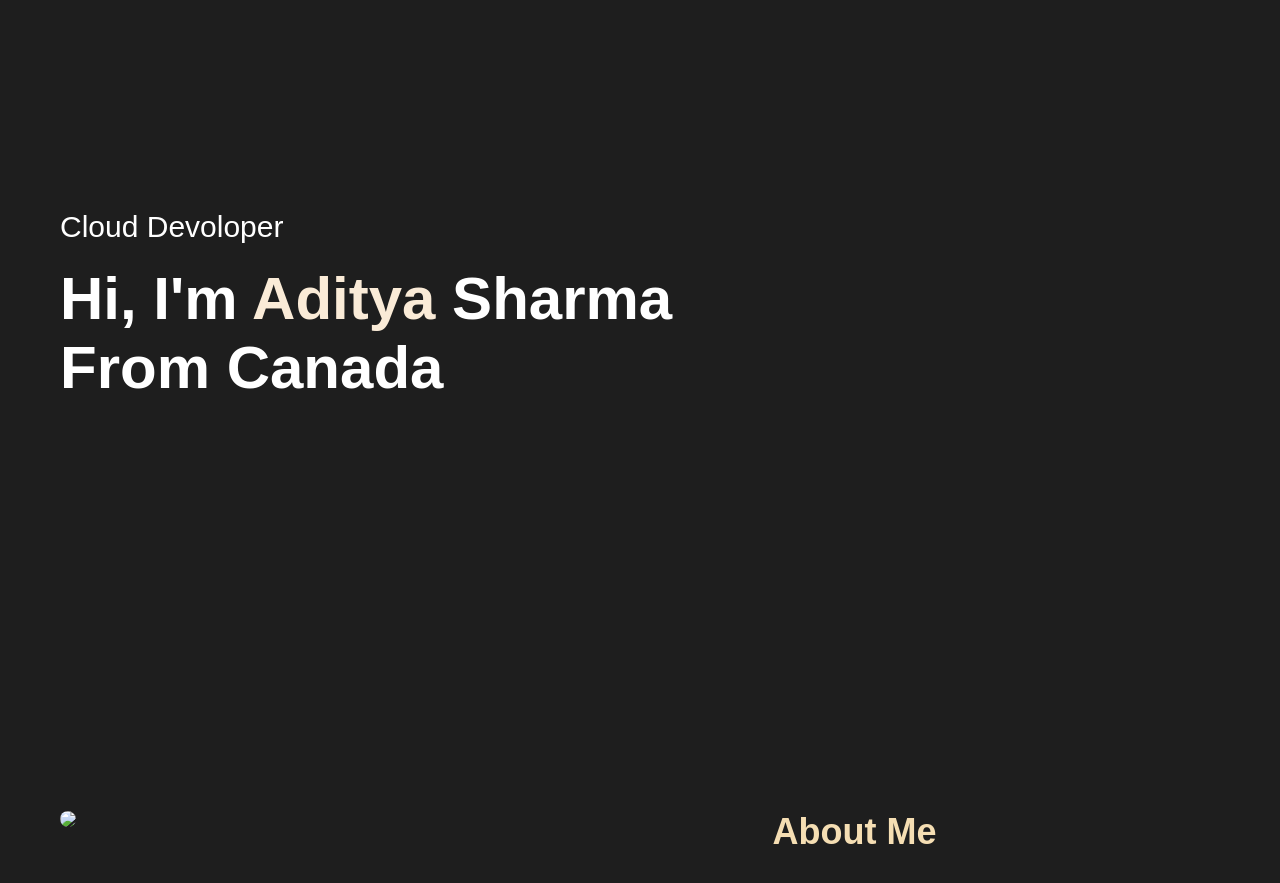
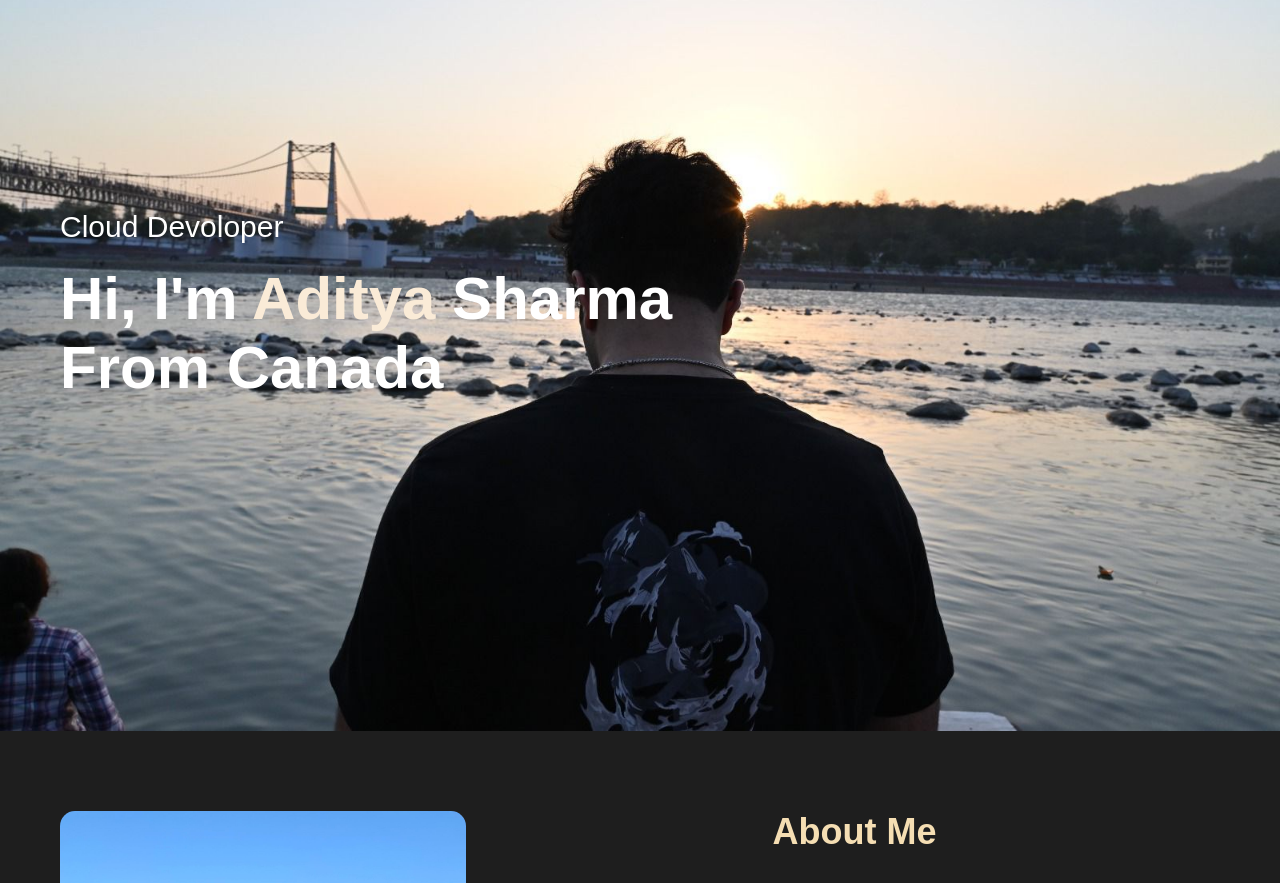
Before and after one commit to Addy768/Portfolio, a plain HTML site: page index.html in a window 1280 px wide. Shown: the part 69-952 px from the top of the page. Drawn offline with Linux system fonts and the light colour scheme; the site is published under a folder, as on GitHub Pages, so addresses that start at the root find nothing.

Commit message:
final changes to html and css for deploying

```diff
--- a/index.html
+++ b/index.html
@@ -31,7 +31,7 @@
         <div class="container">
             <div class="row">
                 <div class="about-col-1">
-                    <img src="/images/user.jpeg"  class="img">
+                    <img src="images/user.jpeg"  class="img">
                 </div>
                 <div class="about-col-2">
                     <h1 class="sub-title">About Me</h1>
--- a/style.css
+++ b/style.css
@@ -15,7 +15,7 @@ body{
 #header{
     width: 100%;
     height: 100vh;
-    background-image: url(/images/img1.jpeg);
+    background-image: url(images/img1.jpeg);
     background-size: cover;
     background-position: center;
 }
```
